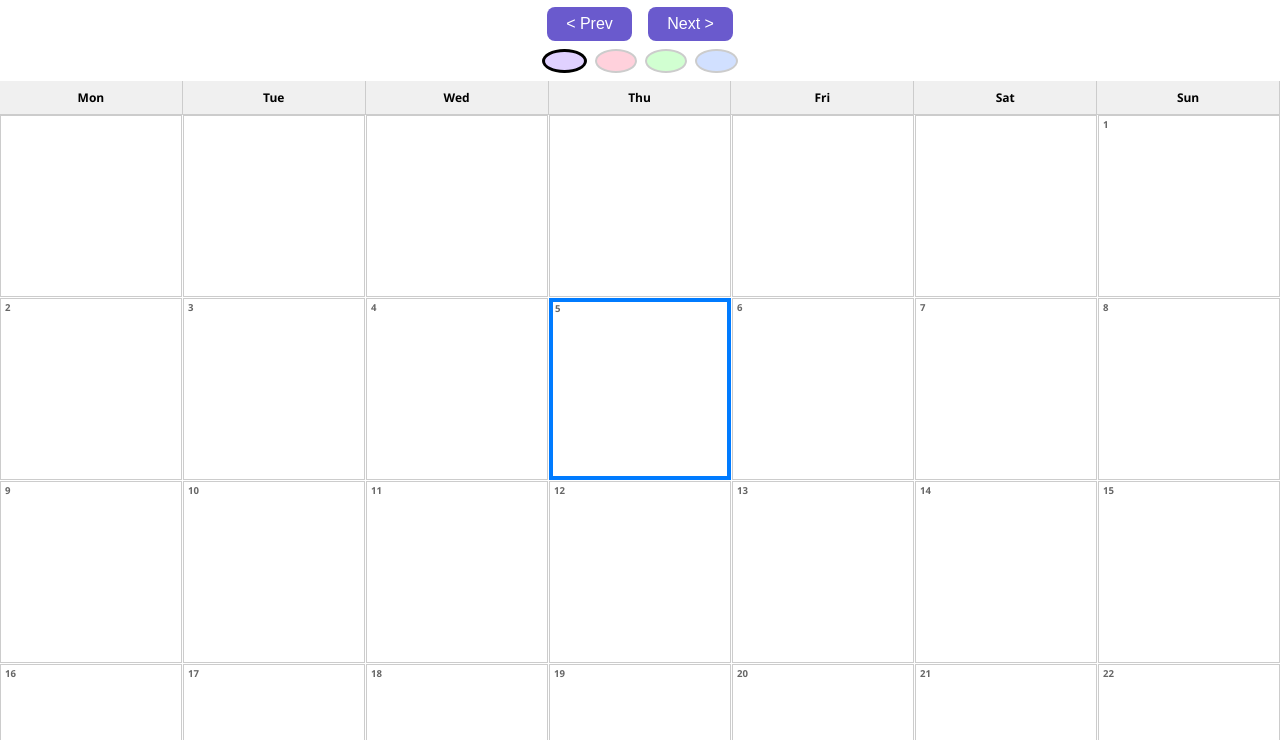
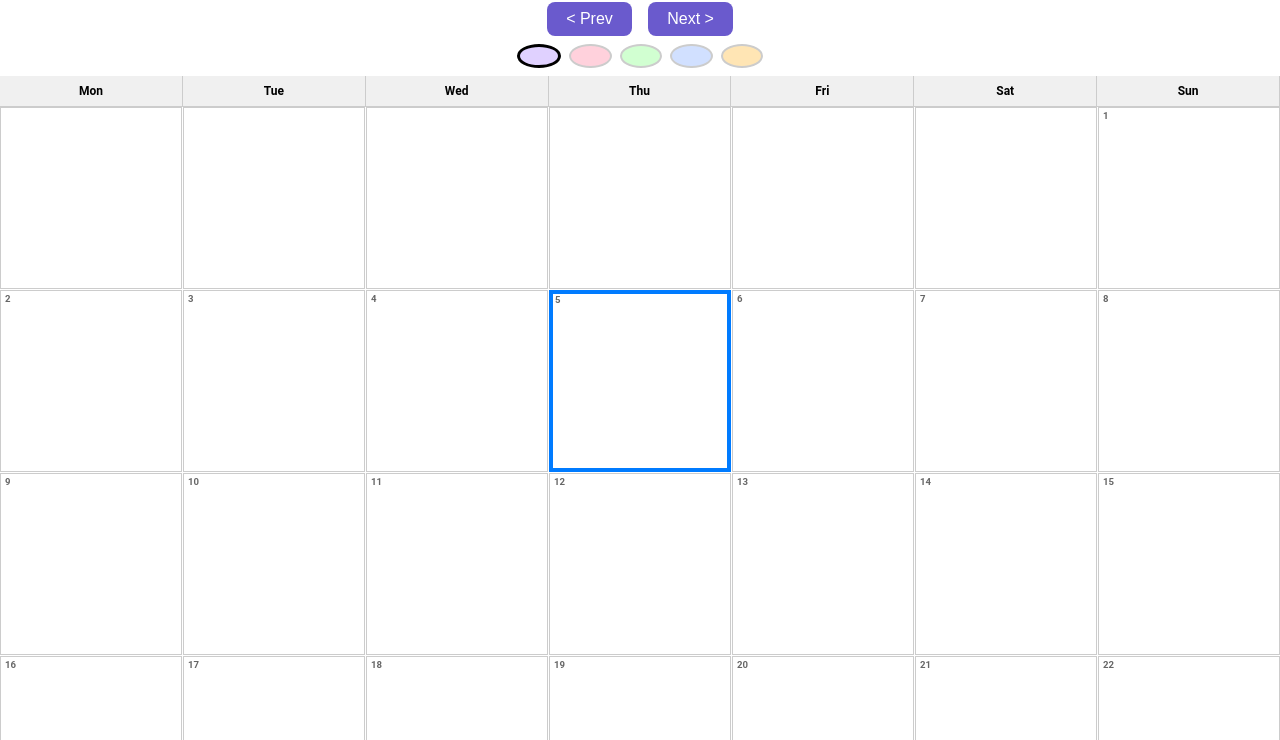
Before and after one commit to Micheal632333/planader-app, a plain HTML site: page index.html in a window 1280 px wide. Shown: the part 60-800 px from the top of the page. Drawn offline with Linux system fonts and the light colour scheme.

Commit message:
Update index.html

```diff
--- a/index.html
+++ b/index.html
@@ -14,7 +14,7 @@
     html, body {
       margin: 0;
       padding: 0;
-      font-family: 'Segoe UI', sans-serif;
+      font-family: 'Roboto', sans-serif;
       background: #fff;
       height: 100%;
       width: 100%;
@@ -182,6 +182,7 @@
     <button style="background:#ffd1dc" onclick="selectColor('#ffd1dc')"></button>
     <button style="background:#d1ffd1" onclick="selectColor('#d1ffd1')"></button>
     <button style="background:#d1e0ff" onclick="selectColor('#d1e0ff')"></button>
+    <button style="background:#ffe5b4" onclick="selectColor('#ffe5b4')"></button>
   </div>
   <div class="weekday-labels">
     <div>Mon</div><div>Tue</div><div>Wed</div><div>Thu</div><div>Fri</div><div>Sat</div><div>Sun</div>
```
